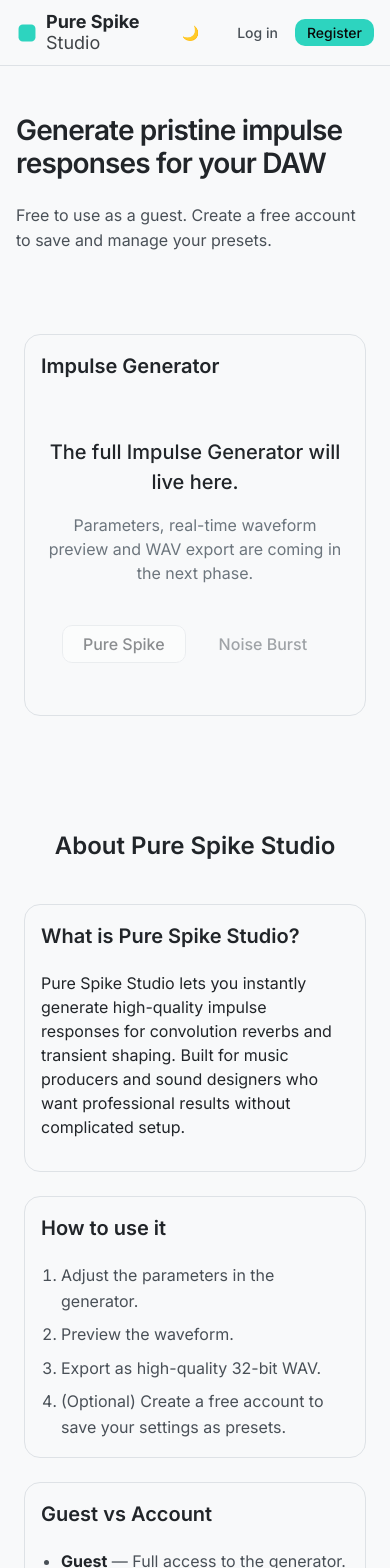
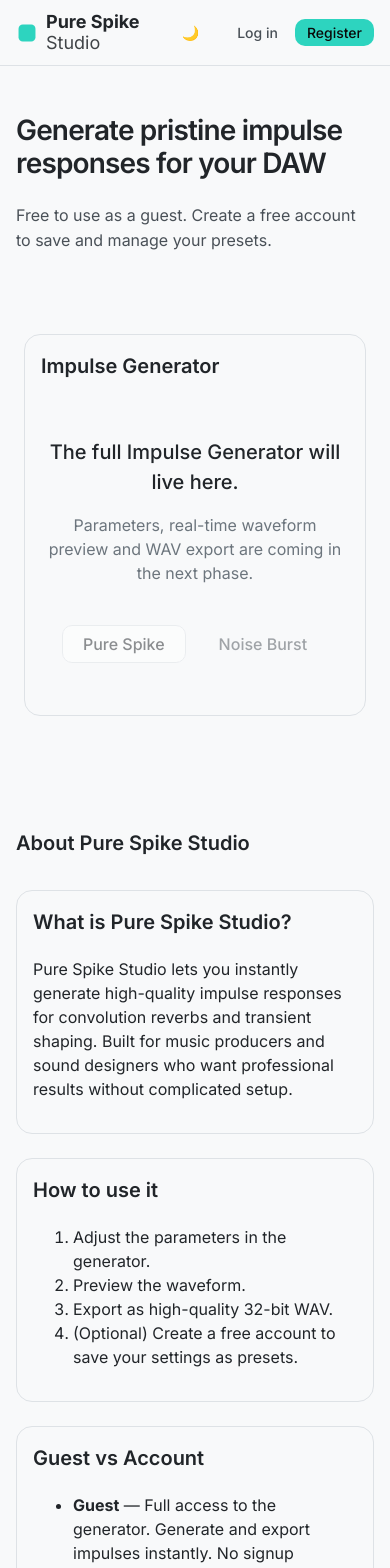
Before and after one commit to TomacBarin/pure-spike, a React (Vite) app: page / in a window 390 px wide. Shown: the top 1568 px of the page. Built offline with nearby package versions, Linux system fonts and the light colour scheme.

Commit message:
feature(frontend): update flexbox behavour in Cards to match Hero

```diff
--- a/src/components/layout/ExplanatorySections/ExplanatorySections.module.css
+++ b/src/components/layout/ExplanatorySections/ExplanatorySections.module.css
@@ -1,6 +1,5 @@
 .section {
   padding: var(--spacing-12) 0 var(--spacing-16);
-
 }
 
 .container {
@@ -26,38 +25,26 @@
   justify-content: center;
 }
 
-/* Tablet */
-@media (min-width: 640px) {
-  .grid {
-    grid-template-columns: repeat(2, minmax(0, 280px));
-  }
-}
-
-/* Desktop – */
-@media (min-width: 900px) {
+/* Desktop / tablet  */
+@media (min-width: 768px) {
   .grid {
     grid-template-columns: repeat(3, minmax(0, 260px));
   }
 }
 
-.steps,
-.list {
-  margin: 0;
-  padding-left: 1.25rem;
-  color: var(--color-text-secondary);
-  line-height: 1.6;
+/* Mobile */
+@media (max-width: 767px) {
+  .container {
+    padding: 0 var(--spacing-4);
+  }
+
+  .heading {
+    text-align: left;
+    font-size: var(--font-size-xl);
+    margin-bottom: var(--spacing-8);
+  }
+
+  .grid {
+    max-width: none;
+  }
 }
-
-.steps li,
-.list li {
-  margin-bottom: var(--spacing-2);
-}
-
-.steps li:last-child,
-.list li:last-child {
-  margin-bottom: 0;
-}
-
-.list strong {
-  color: var(--color-text-primary);
-}
--- a/src/components/ui/Card/Card.module.css
+++ b/src/components/ui/Card/Card.module.css
@@ -17,7 +17,7 @@
 }
 
 .content {
-  padding: 0 var(--spacing-4) var(--spacing-4);   /* ingen top-padding */
+  padding: 0 var(--spacing-4) var(--spacing-4);
 }
 
 .content > *:first-child {
```
